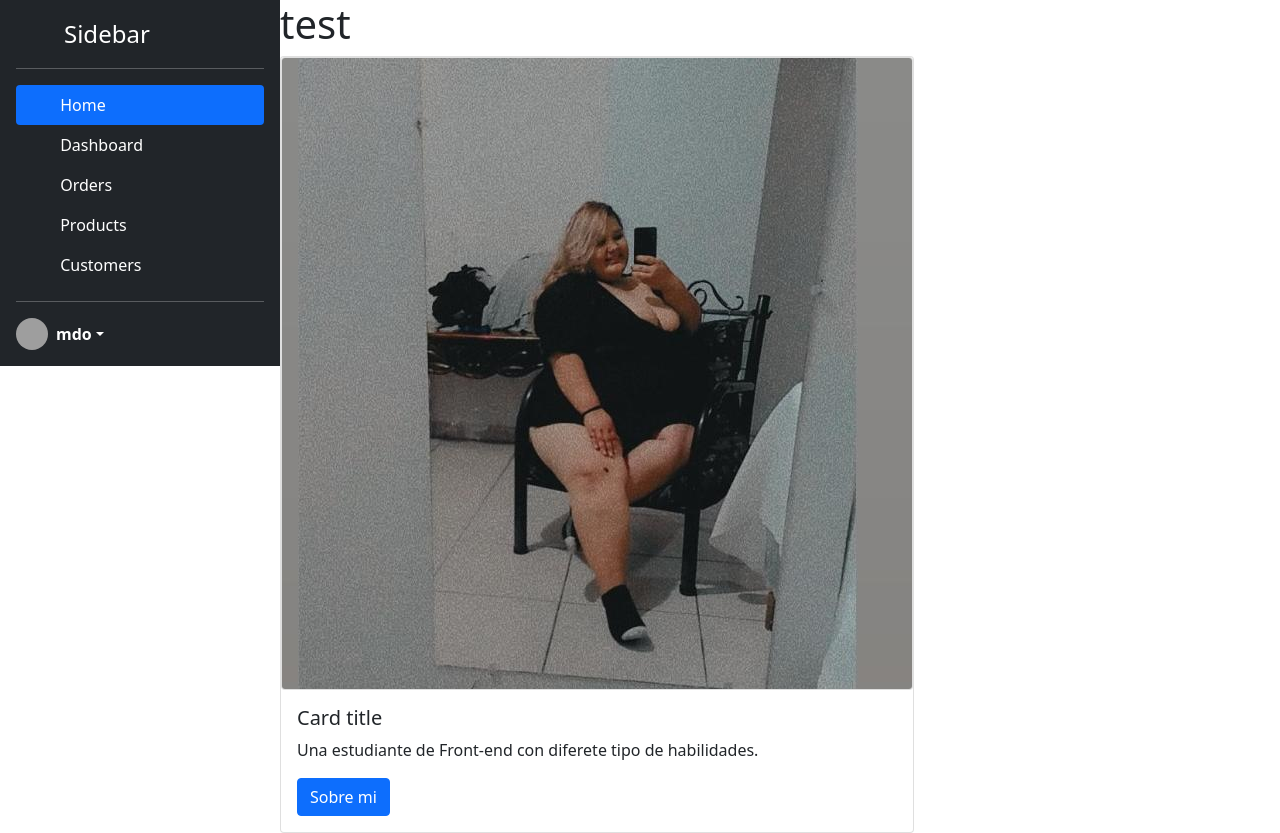
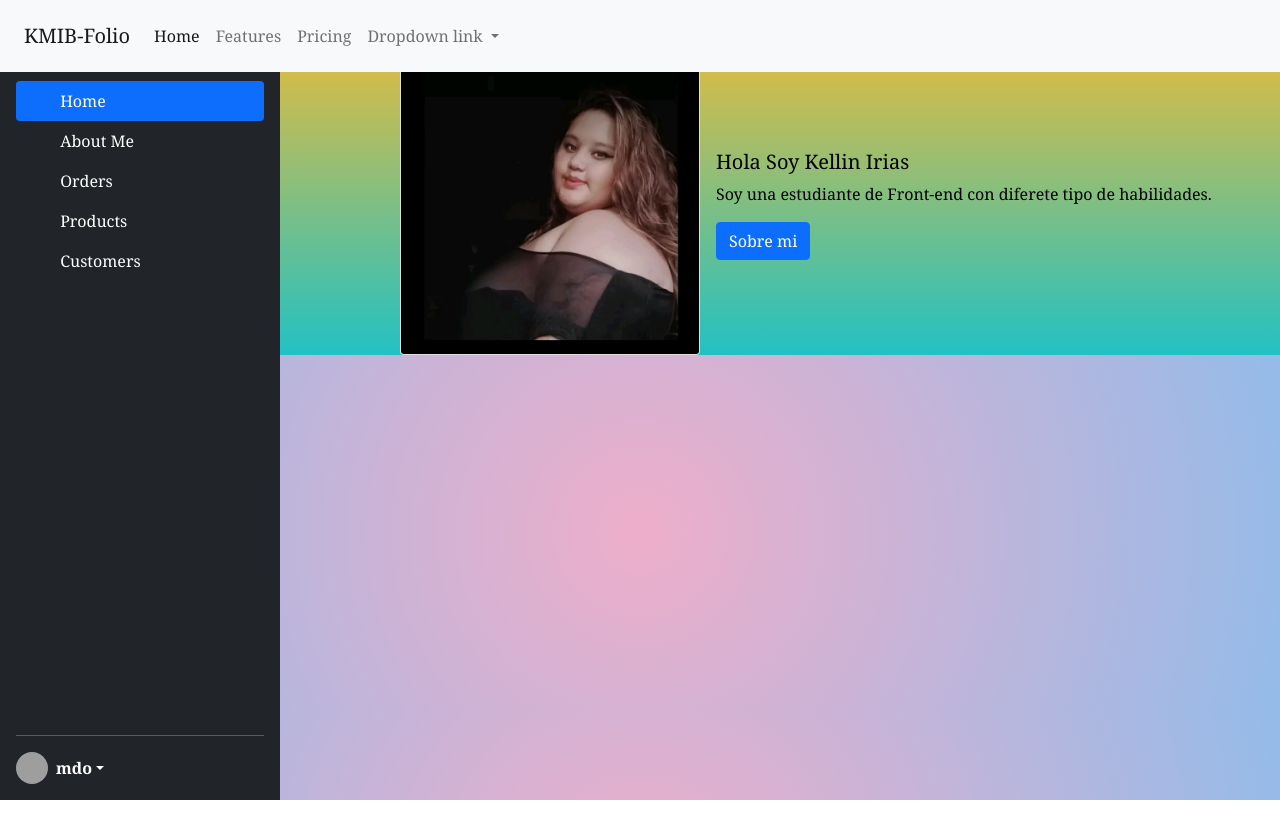
Before and after one commit to 22kellinirias/MY-PORTAFOLIO-SASS, a plain HTML site: page index.html in a window 1280 px wide. After the commit the page ends 800 px from the top, so only its background shows below. Drawn offline with nearby package versions, Linux system fonts and the light colour scheme; grey boxes are pictures that could not be loaded.

Commit message:
trabajando

```diff
--- a/assets/css/style.css
+++ b/assets/css/style.css
@@ -1,21 +1,55 @@
-elemet.style{
-  background-image: url(assets/css/meli-bg);
+*{
+  margin: 0%;
+  padding: 0%;
+}
+.body{
+  background: rgb(238,174,202);
+background: radial-gradient(circle, rgba(238,174,202,1) 0%, rgba(148,187,233,1) 100%);
+}
+
+.contenedor{
+  margin-top: 5%;
+
+}
+
+.contenedor_principal{
+  background: rgb(34,193,195);
+background: linear-gradient(0deg, rgba(34,193,195,1) 0%, rgba(253,187,45,1) 100%);
+  color: black;
+  font-style: unset;
+  font-family: Georgia, 'Times New Roman', Times, serif;
 }
 
 
-.hero{
-  height: 100vh;
-  background-repeat: no-repeat;
+
+#card__img{
+      width: 300px;
+      display: flex;
+      justify-content: center;
+  }
+
+  .card-proyecto{
+    display: flex;
+    justify-content: center;
+    align-items: center;
+  }
+
+
+
+
+summary{
+  justify-content: right;
 }
 
-.bg-img{
-  background-position: center;
+.lateral {
+  height: 100vh;
   position: fixed;
+}
 
+.lateral > div {
+  height: 100%;
+}
 
+main {
+  margin-left: 400px;
 }
-.hero-title{
-  color: rgb(222, 239, 241);
-  font-weight: 600;
-  font-size: 4rem;
-}
--- a/index.html
+++ b/index.html
@@ -19,7 +19,7 @@
           <div class="d-flex flex-column flex-shrink-0 p-3 text-white bg-dark" style="width: 280px;">
               <a href="/" class="d-flex align-items-center mb-3 mb-md-0 me-md-auto text-white text-decoration-none">
                 <svg class="bi me-2" width="40" height="32"><use xlink:href="#bootstrap"/></svg>
-                <span class="fs-4">Sidebar</span>
+
               </a>
               <hr>
               <ul class="nav nav-pills flex-column mb-auto">
@@ -32,7 +32,7 @@
                 <li>
                   <a href="#" class="nav-link text-white">
                     <svg class="bi me-2" width="16" height="16"><use xlink:href="#speedometer2"/></svg>
-                    Dashboard
+                    About Me
                   </a>
                 </li>
                 <li>
@@ -57,7 +57,7 @@
               <hr>
               <div class="dropdown">
                 <a href="#" class="d-flex align-items-center text-white text-decoration-none dropdown-toggle" id="dropdownUser1" data-bs-toggle="dropdown" aria-expanded="false">
-                  <img src="https://github.com/mdo.png" alt="" width="32" height="32" class="rounded-circle me-2">
+                  <img src="https://avatars.githubusercontent.com/u/114612392?s=400&u=26e16346083c6f00517029c30eb1d6162fa15a68&v=4" alt="" width="32" height="32" class="rounded-circle me-2">
                   <strong>mdo</strong>
                 </a>
                 <ul class="dropdown-menu dropdown-menu-dark text-small shadow" aria-labelledby="dropdownUser1">
@@ -71,13 +71,52 @@
           </div>
       </aside>
       <main>
+
+
+        <nav class="navbar fixed-top navbar-light bg-light">
+          <div class="container-fluid">
+            <nav class="navbar navbar-expand-lg navbar-light bg-light">
+              <div class="container-fluid">
+                <a class="navbar-brand" href="#">KMIB-Folio</a>
+                <button class="navbar-toggler" type="button" data-bs-toggle="collapse" data-bs-target="#navbarNavDropdown" aria-controls="navbarNavDropdown" aria-expanded="false" aria-label="Toggle navigation">
+                  <span class="navbar-toggler-icon"></span>
+                </button>
+                <div class="collapse navbar-collapse" id="navbarNavDropdown">
+                  <ul class="navbar-nav">
+                    <li class="nav-item">
+                      <a class="nav-link active" aria-current="page" href="#">Home</a>
+                    </li>
+                    <li class="nav-item">
+                      <a class="nav-link" href="#">Features</a>
+                    </li>
+                    <li class="nav-item">
+                      <a class="nav-link" href="#">Pricing</a>
+                    </li>
+                    <li class="nav-item dropdown">
+                      <a class="nav-link dropdown-toggle" href="#" id="navbarDropdownMenuLink" role="button" data-bs-toggle="dropdown" aria-expanded="false">
+                        Dropdown link
+                      </a>
+                      <ul class="dropdown-menu" aria-labelledby="navbarDropdownMenuLink">
+                        <li><a class="dropdown-item" href="#">Action</a></li>
+                        <li><a class="dropdown-item" href="#">Another action</a></li>
+                        <li><a class="dropdown-item" href="#">Something else here</a></li>
+                      </ul>
+                    </li>
+                  </ul>
+                </div>
+              </div>
+            </nav>
+
+          </div>
+        </nav>
+
       <h1>test</h1>
 
-          <div class="card proyecto">
-              <img class="card" src="./assets/img/mel.jpg" alt="card" id="card__img">
+          <div class="card-proyecto">
+              <img class="card" src="./assets/img/meli.jpg" alt="card" id="card__img">
               <div class="card-body">
-                <h5 class="card-title">Card title</h5>
-                <p class="card-text">Una estudiante de Front-end con diferete tipo de habilidades.</p>
+                <h5 class="card-title">Hola Soy Kellin Irias</h5>
+                <p class="card-text">Soy una estudiante de Front-end con diferete tipo de habilidades.</p>
                 <a href="#" class="btn btn-primary">Sobre mi</a>
               </div>
             </div>
```
